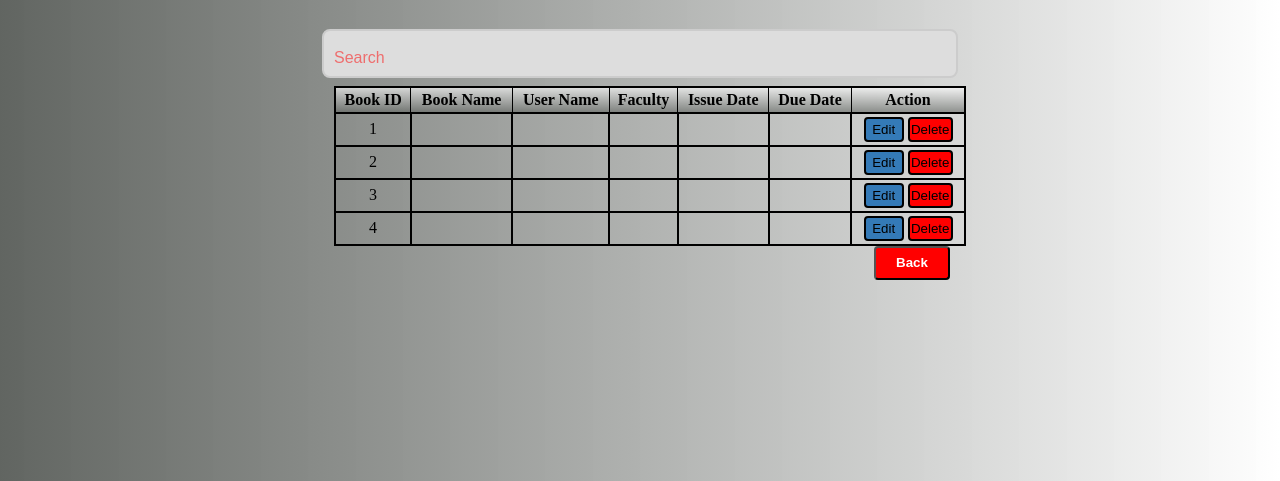
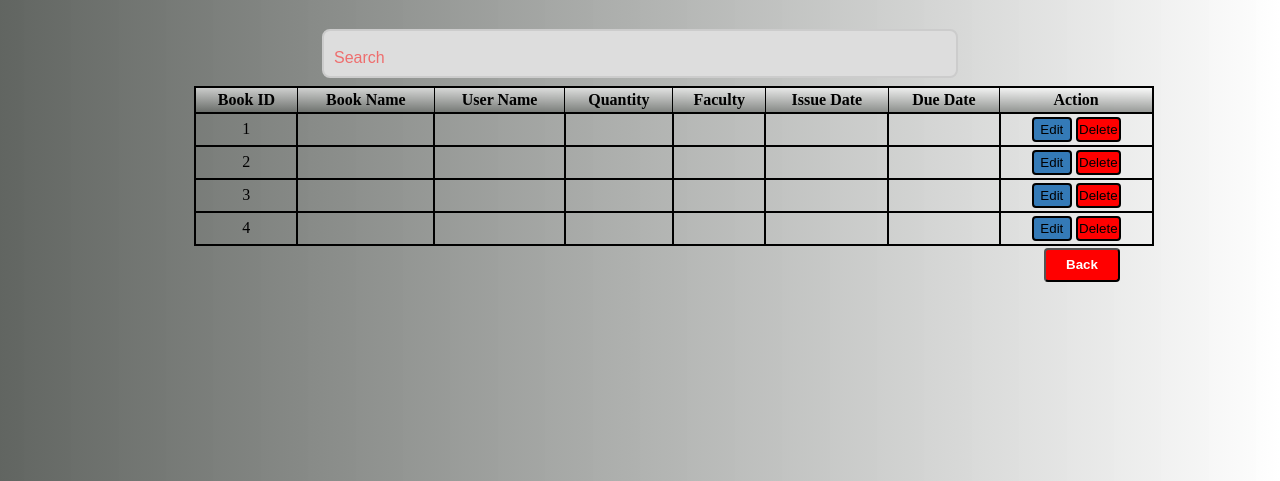
Before and after one commit to Utsavsah75/library_project, a PHP site: page /issuebook_list.php in a window 1280 px wide. Shown: the top 481 px of the page. Run offline with PHP 8.4, Linux system fonts and the light colour scheme; data comes from the database, SQL or seed files in the repository; data that the repository does not hold is empty.

Commit message:
retrive data from one table kept in one table by inserting some field

```diff
--- a/issuebook_list.php
+++ b/issuebook_list.php
@@ -13,9 +13,9 @@
         }
 
         table {
-            width: 100%;
+            width: 60rem;
             margin-top: 0px;
-            margin-left: 10px;
+            margin-left: -130px;
             /* display: none; */
             border: 2px solid black;
             border-collapse: collapse;
@@ -70,8 +70,8 @@
         input[type="button"] {
             width: 76px;
             height: 34px;
-            margin-top: auto;
-            margin-left: 550px;
+            margin-top: 2px;
+            margin-left: 720px;
             background-color: red;
             font-weight: bold;
             color: #fff;
@@ -99,6 +99,7 @@
                 <th>Book Name</th>
                 <!-- <th>ID</th> -->
                 <th>User Name</th>
+                <th>Quantity</th>
                 <th>Faculty</th>
                 <th>Issue Date</th>
                 <th>Due Date</th>
@@ -121,6 +122,7 @@
                 <td style='border: 2px solid black; text-align: center;'>" . $sn . "</td>
                 <td style='border: 2px solid black; text-align: center;'>" . $result['Book_Name'] . "</td>
                 <td style='border: 2px solid black; text-align: center;'>" . $result['User_Name'] . "</td>
+                <td style='border: 2px solid black; text-align: center;'>" . $result['quantity'] . "</td>
                 <td style='border: 2px solid black; text-align: center;'>" . $result['Faculty'] . "</td>
                 <td style='border: 2px solid black; text-align: center;'>" . $result['Issue_Date'] . "</td>
                 <td style='border: 2px solid black; text-align: center;'>" . $result['Due_Date'] . "</td>
@@ -133,7 +135,7 @@
                     $sn++;
                 }
             } else {
-                echo "<tr><td colspan='5' style='padding: 10px; border: 2px solid black;'>No records found</td></tr>";
+                echo "<tr><td colspan='8' style='padding: 10px; border: 2px solid black;'>No records found</td></tr>";
             }
             //----
             if (isset($_GET['m'])) {
@@ -150,6 +152,9 @@
                     echo '<tr>
                 <th>Book Id</th>
                 <th>Book Name</th>
+                <th>User Name</th>
+                <th>Quantity</th>
+                <th>Faculty</th>
                 <th>Issue Date</th>
                 <th>Due Date</th>
                 <script src="search.js"></script>
@@ -160,6 +165,8 @@
                     <th>' . $row['Id'] . '</th>
                     <th>' . $row['Book Name'] . '</th>
                     <th>' . $row['User Name'] . '</th>
+                    <th>' . $row['Quantity'] . '</th>
+                    <th>' . $row['faculty'] . '</th>
                     <th>' . $row['Issue Date'] . '</th>
                     <th>' . $row['Due date'] . '</th>
                   </tr>';
--- a/issuebook_server.php
+++ b/issuebook_server.php
@@ -10,11 +10,12 @@ if (isset($_POST['Issue'])) {
     $B_Name        = mysqli_real_escape_string($conn, $_POST['B_Name']);
     $U_Name        = mysqli_real_escape_string($conn, $_POST['U_Name']);
     $Faculty        = mysqli_real_escape_string($conn, $_POST['faculty']);
+    $quantity        = mysqli_real_escape_string($conn, $_POST['quantity']);
     $iss_D         = mysqli_real_escape_string($conn, $_POST['iss_D']);
     $due_D         = mysqli_real_escape_string($conn, $_POST['due_D']);
 
     $sql = "INSERT INTO issue_book (`Book_Id`, `Book_Name`, `User_Name`, `Issue_Date`, `Due_Date`, `Faculty`)
-    VALUES ('$B_Name', '$U_Name', '$Faculty', '$iss_D', '$due_D')";
+    VALUES ('$B_Name', '$U_Name', '$Faculty','$quantity', '$iss_D', '$due_D')";
 
     $data = mysqli_query($conn, $sql);
 
@@ -32,7 +33,7 @@ if (isset($_POST['Issue'])) {
                         icon: "success"
                     }).then(function() {
                         // Redirect to the add.php page after displaying the message
-                        window.location.href = "add.php";
+                        window.location.href = "issue.php";
                     });
                 });
             </script>';
```
Also changed, not shown: Issue.php (+31 -13 lines).
